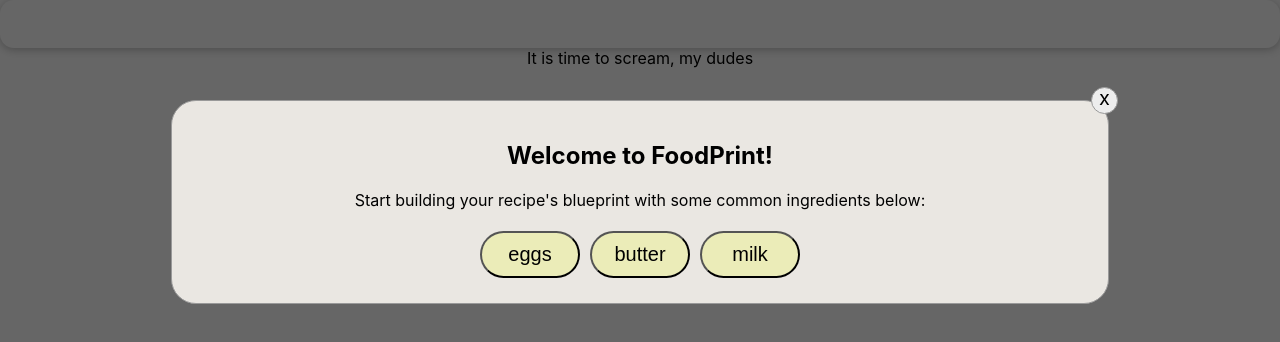
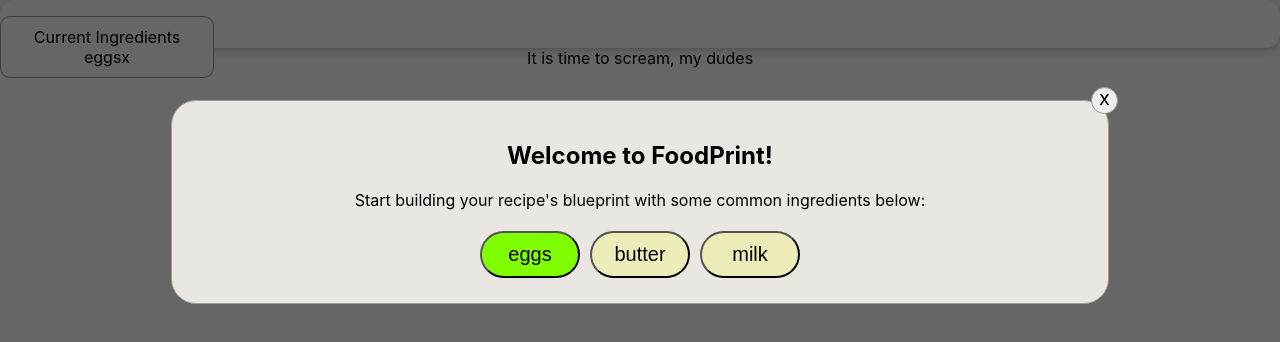
Before and after one commit to VillaCodes/FoodPrint, a React (Vite) app: page / in a window 1280 px wide. Both pictures are taken after a click on the button "eggs". Shown: the top 342 px of the page. Built offline with nearby package versions, Linux system fonts and the light colour scheme.

Commit message:
feat(ingredientList): created a list component for the Ingredients. Made suggested ingredients turn green when they're in the total ingredient state. Made the remove ingredient handler filter ingredients out of the state when the span is clicked

```diff
--- a/src/App.tsx
+++ b/src/App.tsx
@@ -1,7 +1,7 @@
 import './App.css'
 import {useState} from 'react'
 import LandingPagePopup from './components/LandingPage/LandingPagePopup'
-
+import IngredientsContainer from './components/IngredientList/IngredientsContainer';
 import Recipes from  './components/Recipes/Recipes';
 import FoodprintContextProvider from './store/ingredient-context';
 
@@ -15,6 +15,7 @@
   return (
     <FoodprintContextProvider>
       <div className="App">
+        <IngredientsContainer />
         <Recipes />
         <header>It is time to scream, my dudes</header>
         {openPopup && <LandingPagePopup toggle={handleClose}/>}
--- /dev/null
+++ b/src/components/IngredientList/IngredientList.css
@@ -0,0 +1,11 @@
+.Ingredients-Container {
+    position:fixed;
+    border: 1px solid #999;
+    overflow: auto;
+    background: white;
+    border-radius: 10px;
+    height: auto;
+    padding: 10px;
+    width: 15%;
+    justify-content: left;
+}
--- /dev/null
+++ b/src/components/IngredientList/Ingredients.tsx
@@ -0,0 +1,18 @@
+import React, {useContext} from "react";
+import { FoodprintContext } from "../../store/ingredient-context";
+import "./IngredientList.css"
+
+export default function Ingredients () {
+const {items, removeIngredient} = useContext(FoodprintContext).ingredients;
+
+return (
+<>
+    {items.map((ingredient) => (
+        <li className="ingredient">
+           {ingredient.text}
+           <span className="close" onClick={() => removeIngredient(ingredient.text)}>x</span>
+        </li>
+    ))}
+</>
+)
+}
--- /dev/null
+++ b/src/components/IngredientList/IngredientsContainer.tsx
@@ -0,0 +1,14 @@
+import React from "react";
+import Ingredients from "./Ingredients";
+import "./IngredientList.css"
+
+export default function IngredientsContainer () {
+
+
+    return (
+        <ul className="Ingredients-Container">
+            <header>Current Ingredients</header>
+            <Ingredients />
+        </ul>
+    )
+}
--- a/src/components/LandingPage/LandingPagePopup.tsx
+++ b/src/components/LandingPage/LandingPagePopup.tsx
@@ -14,19 +14,20 @@
 }
 
 const suggestedIngredientTags = suggestedIngredients.map((ingredient) => (
-    <button className="ingredient-button" onClick={() => clickHandler(ingredient)}>{ingredient}</button>
+    <button className={items.map(e => e.text).includes(ingredient) ? "greenCheck" : "ingredient-button"} onClick={() => clickHandler(ingredient)}>{ingredient}</button>
 ));
 
 return (
     <div className="popup-box">
         <div className="box">
-            <span className="close-icon" onClick={toggle}>x</span>
-            <h2>Welcome to FoodPrint!</h2>
-            <p>Start building your recipe's blueprint with some common ingredients below:</p>
-            {suggestedIngredientTags}
+        <span className="close-icon" onClick={toggle}>x</span>
+        <h2>Welcome to FoodPrint!</h2>
+        <p>Start building your recipe's blueprint with some common ingredients below:</p>
+        {suggestedIngredientTags}
         </div>
     </div>
-  )
+)
+
 }
 
 export default LandingPagePopup
--- a/src/components/LandingPage/Popup.css
+++ b/src/components/LandingPage/Popup.css
@@ -60,3 +60,16 @@
   box-shadow: 0 2px gray;
   transform: translateY(2px)
 }
+
+.greenCheck {
+  display: inline-block;
+  background-color: chartreuse;
+  text-align: center;
+  font-size: 20px;
+  padding: 10px;
+  width: 100px;
+  transition: all 0.5s;
+  cursor: pointer;
+  margin: 5px;
+  border-radius: 25px;
+}
--- a/src/store/ingredient-context.tsx
+++ b/src/store/ingredient-context.tsx
@@ -42,9 +42,9 @@
     });
   };
 
-  const removeIngredientHandler = (ingredientId: string) => {
+  const removeIngredientHandler = (ingredient: string) => {
     setIngredients((prevIngredients) => {
-      return prevIngredients.filter(ingredient => ingredient.id !== ingredientId);
+      return prevIngredients.filter(item => item.text !== ingredient);
     });
   };
 
```
